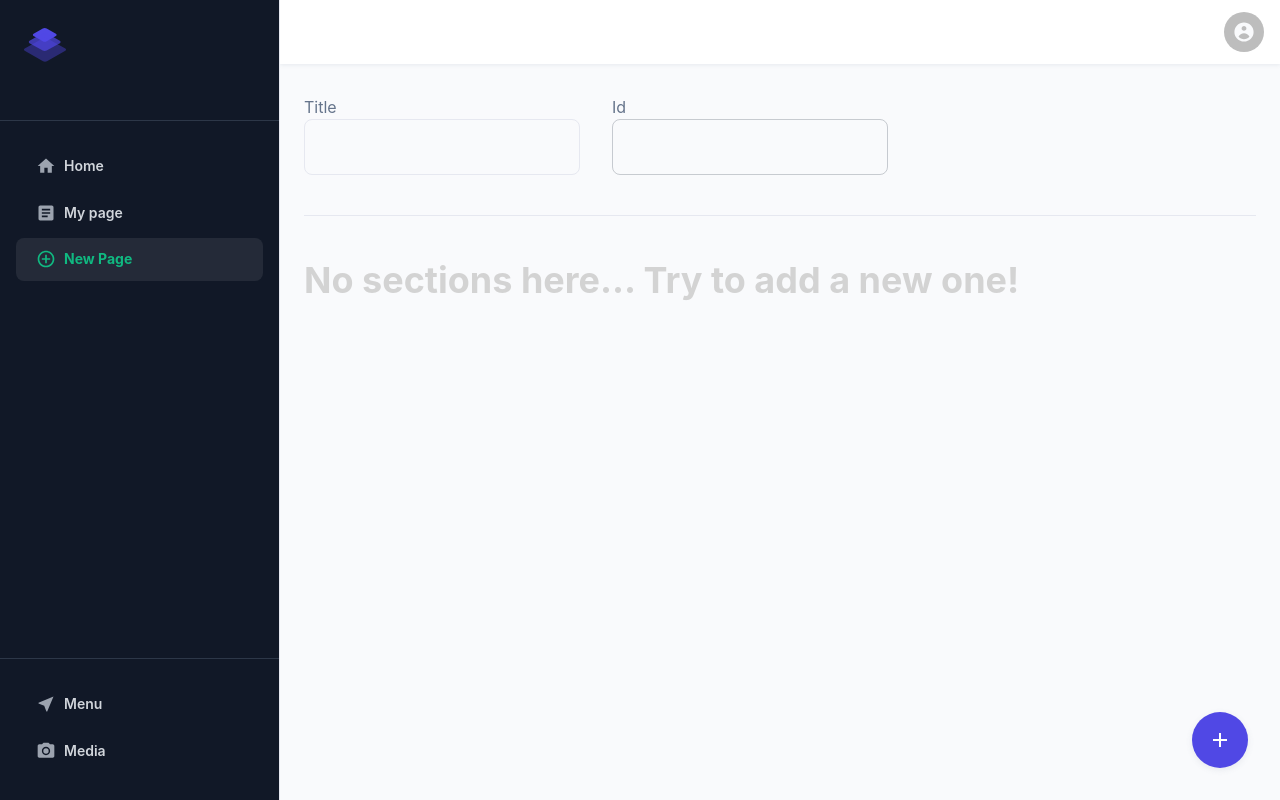
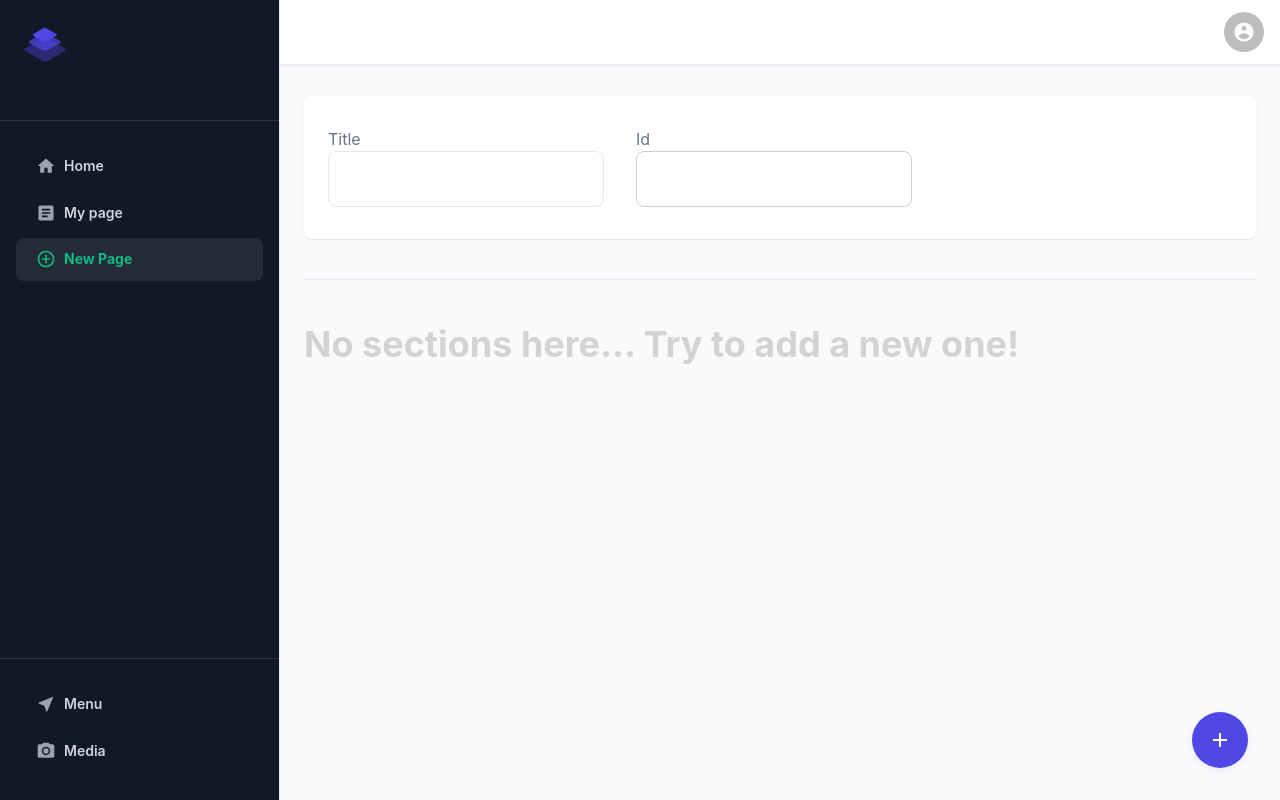
Before and after one commit to przemekxa/Portfolio-CMS, a React (Create React App) app: page /panel/pages/new in a window 1280 px wide. Built offline with nearby package versions, Linux system fonts and the light colour scheme.

Commit message:
Add card to page title

```diff
--- a/src/admin-panel/pages/Page.tsx
+++ b/src/admin-panel/pages/Page.tsx
@@ -7,6 +7,8 @@ import { Section } from "../../common/sections";
 
 import {
   Box,
+  Card,
+  CardContent,
   Divider,
   Fab,
   FormControl,
@@ -54,6 +56,8 @@ const PagePage: React.FC = () => {
 
   return (
     <DashboardLayout>
+      <Card>
+        <CardContent>
           <Box display={"flex"} flexWrap="wrap" gap={4}>
             <FormControl>
               <FormLabel>Title</FormLabel>
@@ -64,6 +68,8 @@ const PagePage: React.FC = () => {
               <TextField disabled value={slugify(page.title)} />
             </FormControl>
           </Box>
+        </CardContent>
+      </Card>
       <Divider sx={{ my: 5 }} />
       <Sections sections={page.sections} onChange={handleSectionChange} />
       <Grow in={didSectionsChange}>
```
Lines whose indentation alone changed are shown as unchanged.
